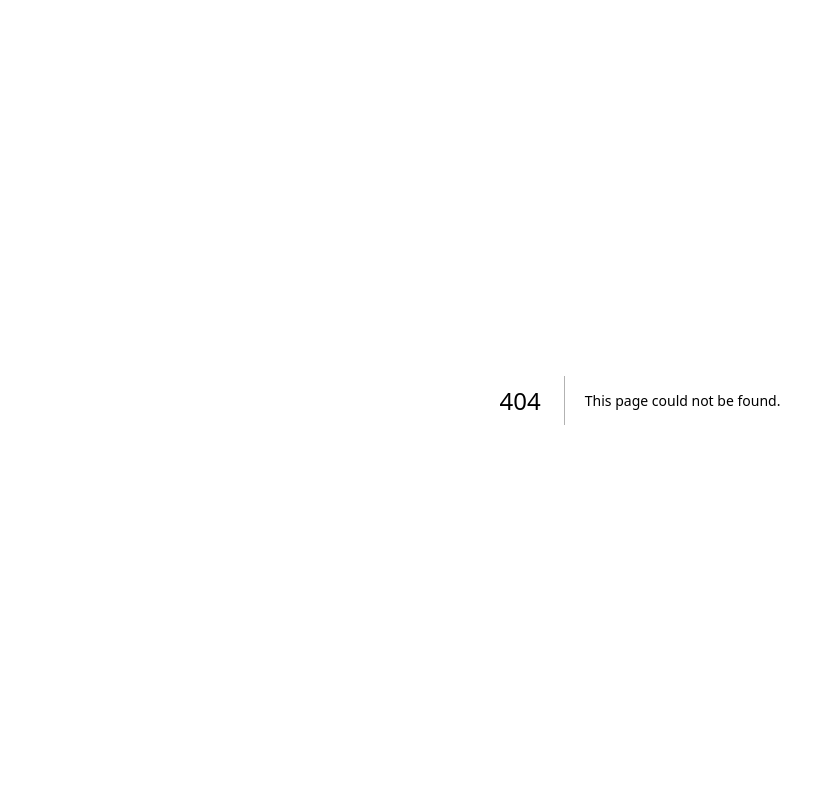
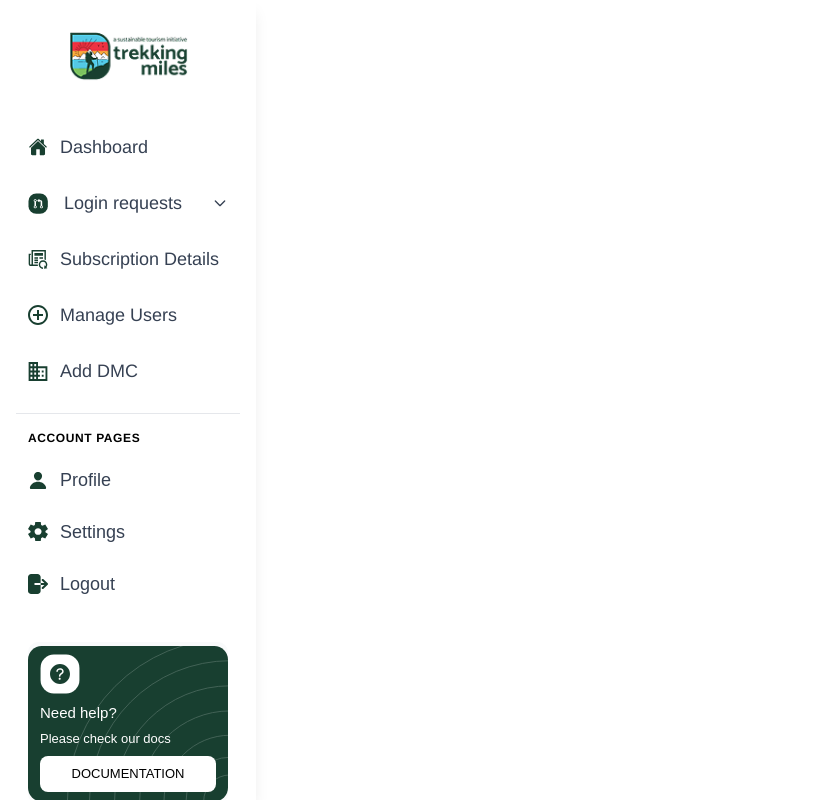
Before and after one commit to jameeshbx/trekking-miles, a Next.js app: page /Admin in a window 1280 px wide. Before the commit this address had no page. Shown: the whole page, without its empty margins (0-815 px from the left). Built offline with nearby package versions, Linux system fonts and the light colour scheme.

Commit message:
#16-sidebar-section

```diff
--- a/app/admin/sidebar/sidebar.tsx
+++ b/app/Admin/components/sidebar.tsx
@@ -4,7 +4,6 @@ import Link from 'next/link';
 import { usePathname } from 'next/navigation';
 import { useState, useEffect } from 'react';
 import Image from 'next/image';
-import { title } from 'process';
 
 const Sidebar = () => {
   const pathname = usePathname();
@@ -12,28 +11,24 @@ const Sidebar = () => {
   const [isMobile, setIsMobile] = useState(false);
   const [loginRequestsOpen, setLoginRequestsOpen] = useState(false);
 
-  // Enhanced responsive handling
+  // Responsive handling
   useEffect(() => {
-    const handleResize = () => {
-      const mobileBreakpoint = 768; // md breakpoint
-      setIsMobile(window.innerWidth < mobileBreakpoint);
-
-      // Auto-close sidebar on mobile when resizing to larger screens
-      if (window.innerWidth >= mobileBreakpoint) {
+    const checkIfMobile = () => {
+      setIsMobile(window.innerWidth < 768);
+      // On larger screens, sidebar should always be open
+      if (window.innerWidth >= 768) {
         setSidebarOpen(true);
-      } else {
-        setSidebarOpen(false);
       }
     };
 
-    // Set initial state
-    handleResize();
+    // Initial check
+    checkIfMobile();
 
     // Add event listener
-    window.addEventListener('resize', handleResize);
+    window.addEventListener('resize', checkIfMobile);
 
     // Cleanup
-    return () => window.removeEventListener('resize', handleResize);
+    return () => window.removeEventListener('resize', checkIfMobile);
   }, []);
 
   const toggleSidebar = () => {
@@ -47,7 +42,7 @@ const Sidebar = () => {
   const menuItems = [
     {
       title: 'Dashboard',
-      href: '/admin/dashboard',
+      href: '/admin/daboard',
       icon: (
         <Image
           src="/dash.svg"
@@ -185,11 +180,12 @@ const Sidebar = () => {
 
   return (
     <>
-      {/* Mobile menu button */}
-      {isMobile && (
+      {/* Mobile menu button - only visible on mobile */}
       <button
         onClick={toggleSidebar}
-          className="fixed z-50 p-2 m-2 text-gray-600 bg-white rounded-md shadow-md md:hidden"
+        className={`fixed z-50 p-2 m-2 text-gray-600 bg-white rounded-md shadow-md transition-opacity duration-300 ${
+          isMobile ? 'opacity-100' : 'opacity-0 pointer-events-none'
+        }`}
         aria-label="Toggle sidebar"
         data-cy="sidebar-toggle"
       >
@@ -203,18 +199,19 @@ const Sidebar = () => {
           </svg>
         )}
       </button>
-      )}
 
       {/* Sidebar */}
       <aside
-        className={`fixed inset-y-0 left-0 z-40 w-64 h-full bg-white shadow-lg transform ${
-          sidebarOpen ? 'translate-x-0' : '-translate-x-full'
-        } transition-transform duration-300 ease-in-out md:translate-x-0`}
+        className={`fixed inset-y-0 left-0 z-40 w-64 h-full bg-white shadow-lg transition-transform duration-300 ease-in-out ${
+          isMobile
+            ? (sidebarOpen ? 'translate-x-0' : '-translate-x-full')
+            : 'translate-x-0'
+        }`}
         data-cy="sidebar"
       >
         <div className="flex flex-col h-full p-4 overflow-y-auto [&::-webkit-scrollbar]:hidden [-ms-overflow-style:'none'] [scrollbar-width:'none']">
           {/* Logo Section */}
-          <div className="flex items-center justify-center p-4 mb-4 sm:mb-8">
+          <div className="flex items-center justify-center p-4 mb-4">
             <div className="flex flex-col items-center">
               <Image
                 src="/logo trekking.png"
@@ -228,22 +225,22 @@ const Sidebar = () => {
             </div>
           </div>
 
-          <nav className="flex-1 space-y-1 sm:space-y-2">
+          <nav className="flex-1 space-y-1">
             {menuItems.map((item) => (
               <div key={item.href}>
                 {item.isDropdown ? (
                   <div className="relative">
                     <button
                       onClick={toggleLoginRequests}
-                      className={`flex items-center w-full p-2 sm:p-3 rounded-lg transition-colors ${
+                      className={`flex items-center w-full p-3 rounded-lg transition-colors ${
                         pathname.startsWith("/admin/login-requests")
                           ? "bg-blue-100 text-blue-600"
                           : "text-gray-700 hover:bg-gray-100"
                       }`}
                       data-cy={`sidebar-item-${item.title.toLowerCase().replace(/\s+/g, "-")}`}
                     >
-                      <span className="mr-2 sm:mr-3">{item.icon}</span>
-                      <span className="text-sm sm:text-base">{item.title}</span>
+                      <span className="mr-3">{item.icon}</span>
+                      <span className="text-lg">{item.title}</span>
                       <svg
                         className={`w-4 h-4 ml-auto transition-transform ${loginRequestsOpen ? "rotate-180" : ""}`}
                         fill="none"
@@ -254,12 +251,12 @@ const Sidebar = () => {
                       </svg>
                     </button>
                     {loginRequestsOpen && (
-                      <div className="ml-6 sm:ml-8 mt-1 space-y-1">
+                      <div className="ml-8 mt-1 space-y-1">
                         {item.dropdownItems.map((dropdownItem) => (
                           <Link
                             key={dropdownItem.href}
                             href={dropdownItem.href}
-                            className={`flex items-center px-3 py-1 sm:px-4 sm:py-2 text-xs sm:text-sm rounded-lg ${
+                            className={`flex items-center px-4 py-2 text-xl rounded-lg ${
                               pathname === dropdownItem.href
                                 ? "bg-blue-100 text-blue-600"
                                 : "text-gray-700 hover:bg-gray-100"
@@ -276,58 +273,57 @@ const Sidebar = () => {
                 ) : (
                   <Link
                     href={item.href}
-                    className={`flex items-center p-2 sm:p-3 rounded-lg transition-colors ${
-                      pathname === item.href ? "bg-blue-100 text-blue-600" : "text-gray-700 hover:bg-gray-100"
+                    className={`flex items-center p-3 rounded-lg transition-colors ${
+                      pathname === item.href ? "bg-blue-100  text-lg text-blue-600" : "text-gray-700 hover:bg-gray-100"
                     }`}
                     data-cy={`sidebar-item-${item.title.toLowerCase().replace(/\s+/g, "-")}`}
                   >
-                    <span className="mr-2 sm:mr-3">{item.icon}</span>
-                    <span className="text-sm sm:text-base">{item.title}</span>
+                    <span className="mr-3">{item.icon}</span>
+                    <span className="text-lg">{item.title}</span>
                   </Link>
                 )}
               </div>
             ))}
 
-            <div className="pt-2 mt-2 sm:pt-4 sm:mt-4 border-t border-gray-200 ">
-              <h3 className="px-3 mb-1 sm:mb-2 text-xs font-semibold tracking-wider text-black uppercase font-Helvetica">
+            <div className="pt-4 mt-4 border-t border-gray-200">
+              <h3 className="px-3 mb-2 text-xs font-semibold tracking-wider text-black uppercase">
                 ACCOUNT PAGES
               </h3>
               {accountItems.map((item) => (
                 <Link
                   key={item.href}
                   href={item.href}
-                  className={`flex items-center p-2 sm:p-3 rounded-lg transition-colors ${
+                  className={`flex items-center p-3 rounded-lg transition-colors ${
                     pathname === item.href ? "bg-blue-100 text-blue-600" : "text-gray-700 hover:bg-gray-100"
                   }`}
                   data-cy={`sidebar-account-item-${item.title.toLowerCase()}`}
                 >
-                  <span className="mr-2 sm:mr-3">{item.icon}</span>
-                  <span className="text-sm sm:text-base">{item.title}</span>
+                  <span className="mr-3">{item.icon}</span>
+                  <span className="text-lg font-poppins">{item.title}</span>
                 </Link>
               ))}
             </div>
           </nav>
 
-          <div className="p-2 sm:p-[4px] mt-auto">
+          <div className="p-3 mt-auto">
             <Image
               src="/Background.svg"
               alt="background"
               width={218}
               height={250}
-              className="w-full mt-4 sm:mt-[41px]"
+              className="w-full mt-6"
             />
-            <div className="p-3 sm:p-4 bg-gray-50 rounded-lg mt-[-120px] sm:mt-[-174px]">
+            <div className="p-3 bg-gray-50 rounded-lg mt-[-160px]">
               <Image
                 src="/Icon.svg"
                 alt="help icon"
                 width={35}
                 height={35}
-                className="w-6 h-6 sm:w-8 sm:h-8 md:w-10 md:h-10"
+                className="w-10 h-10"
               />
-              <br className="hidden sm:block" />
-              <h4 className="mb-1 sm:mb-2 text-xs sm:text-sm text-white font-Helvetica">Need help?</h4>
-              <p className="mb-2 sm:mb-3 text-[10px] sm:text-xs text-white font-Helvetica">Please check our docs</p>
-              <button className="w-full px-2 sm:px-3 py-1 sm:py-2 text-[10px] sm:text-xs text-center text-black font-Helvetica bg-white rounded-md hover:bg-white">
+              <h4 className="mt-2 mb-1 text-[15px] text-white font-poppins">Need help?</h4>
+              <p className="mb-2 text-[13px] text-white font-poppins">Please check our docs</p>
+              <button className="w-full px-3 py-2 text-[13px] text-center text-black font-poppins bg-white rounded-md hover:bg-gray-100">
                 DOCUMENTATION
               </button>
             </div>
@@ -335,14 +331,14 @@ const Sidebar = () => {
         </div>
       </aside>
 
-      {/* Overlay for mobile */}
-      {sidebarOpen && isMobile && (
+      {/* Overlay for mobile - only visible when sidebar is open on mobile */}
       <div
-          className="fixed inset-0 z-30 bg-black bg-opacity-50 md:hidden"
+        className={`fixed inset-0 z-30 bg-black bg-opacity-50 transition-opacity duration-300 ${
+          isMobile && sidebarOpen ? 'opacity-100' : 'opacity-0 pointer-events-none'
+        }`}
         onClick={toggleSidebar}
         data-cy="sidebar-overlay"
       />
-      )}
     </>
   );
 };
--- /dev/null
+++ b/app/Admin/page.tsx
@@ -0,0 +1,12 @@
+import React from 'react'
+import Sidebar from './components/sidebar'
+
+function page() {
+  return (
+    <div>
+        <Sidebar/>
+    </div>
+  )
+}
+
+export default page
--- a/app/admin/sidebar/page.tsx
+++ /dev/null
@@ -1,17 +0,0 @@
-"use client"
-
-import Sidebar from './sidebar';
-
-const AdminLayout = ({ children }: { children: React.ReactNode }) => {
-  return (
-    <div className="flex h-screen bg-gray-100">
-      <Sidebar />
-
-      <div className="flex-1 overflow-auto md:ml-64">
-        <main className="p-6">{children}</main>
-      </div>
-    </div>
-  );
-};
-
-export default AdminLayout;
```
Also changed, not shown: 2 other files (tests, documents, lock files or other folders). Lines whose indentation alone changed are shown as unchanged.
